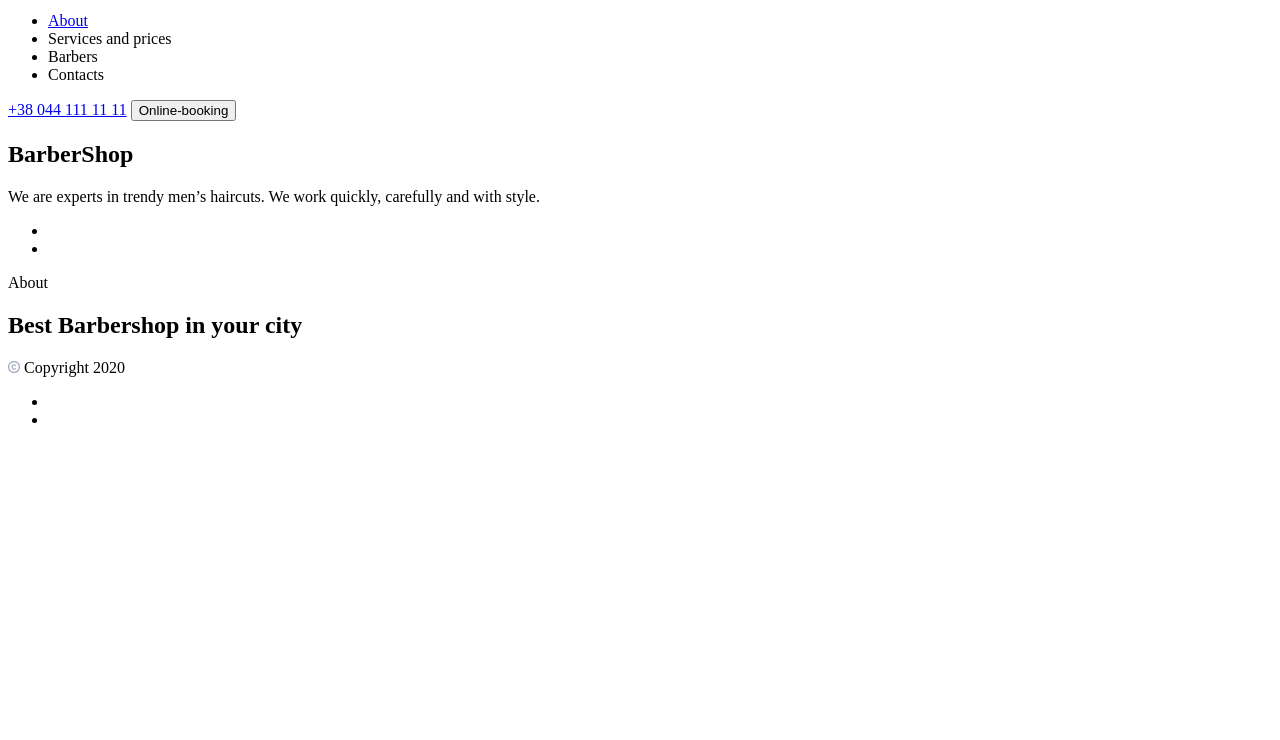
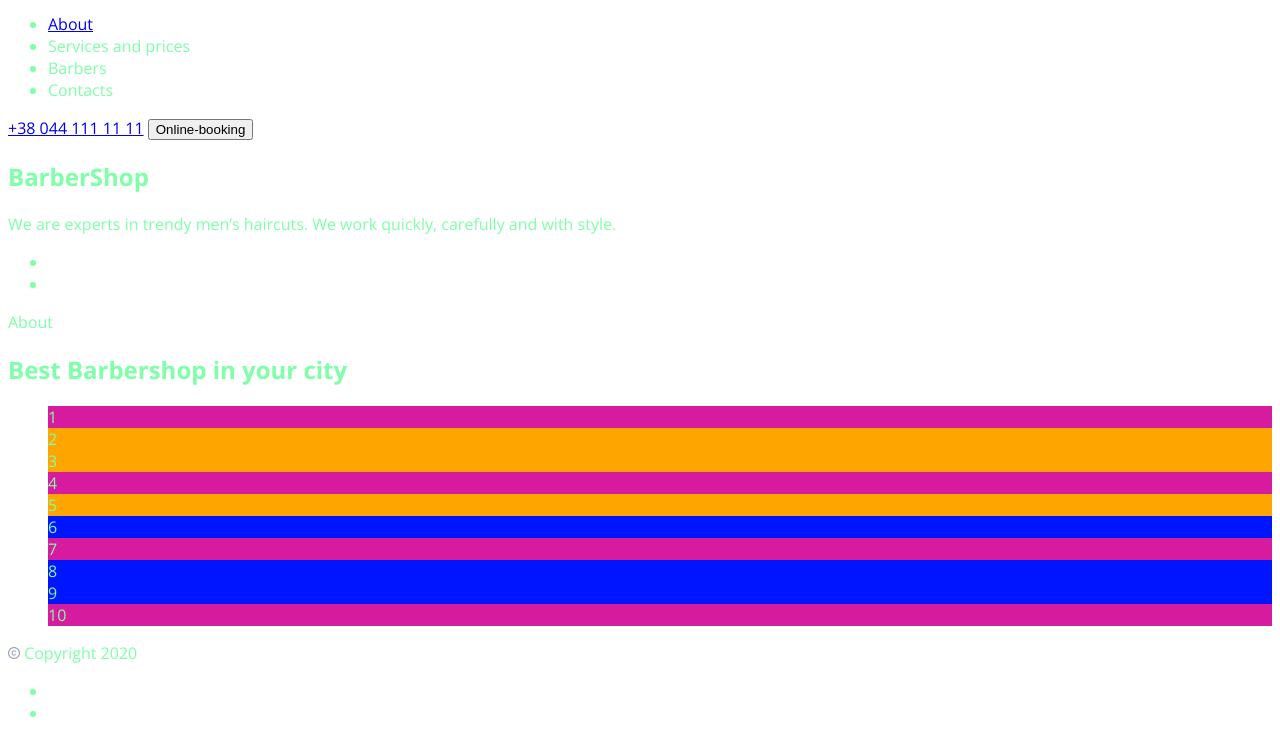
Before and after one commit to DanyloSvietik/Game-game-game, a plain HTML site: page index.html in a window 1280 px wide. Shown: the part 72-812 px from the top of the page. Drawn offline with nearby package versions, Linux system fonts and the light colour scheme.

Commit message:
Тренировка конспекта модуль 3 занятие 5

```diff
--- a/index.html
+++ b/index.html
@@ -6,6 +6,9 @@
     <meta name="viewport" content="width=device-width, initial-scale=1.0">
 
     <title>Game</title>
+    <link href="https://fonts.googleapis.com/css2?family=Open+Sans:wght@400;600;700&display=swap" rel="stylesheet">
+    <link rel="stylesheet" href="./styles.css">
+
 </head>
 <body>
   <header>
@@ -46,6 +49,23 @@
         </div>
     </section>
 
+    <ul class="list">
+        <li class="list-item">1</li>
+        <li class="list-item">2</li>
+        <li class="list-item">3</li>
+        <li class="list-item">4</li>
+        <li class="list-item">5</li>
+        <li class="list-item">6</li>
+        <li class="list-item">7</li>
+        <li class="list-item">8</li>
+        <li class="list-item">9</li>
+        <li class="list-item">10</li>
+    </ul>
+
+
+
+
+
   </main>
 
   <footer>
--- a/styles.css
+++ b/styles.css
@@ -0,0 +1,33 @@
+body {
+    font-family: Open Sans, sans-serif;
+    color: rgb(127, 255, 168);
+}
+
+/*.list-item:nth-child(7) {
+    background-color: rgb(21, 0, 255);
+} */
+
+/*.list-item:nth-child(2n) {
+    background-color: orange;
+} */
+
+/* Аналогично используя псевдоним */
+/*.list-item:nth-child(even) {
+    background-color: orange;
+} */
+
+.list {
+    list-style: none;
+}
+
+.list-item:nth-child(n + 6) {
+    background-color: rgb(0, 21, 255);
+}
+
+.list-item:nth-child(-n + 5) {
+    background-color: orange;
+}
+
+.list-item:nth-child(3n + 1) {
+    background-color: rgb(214, 27, 158);
+}
```
